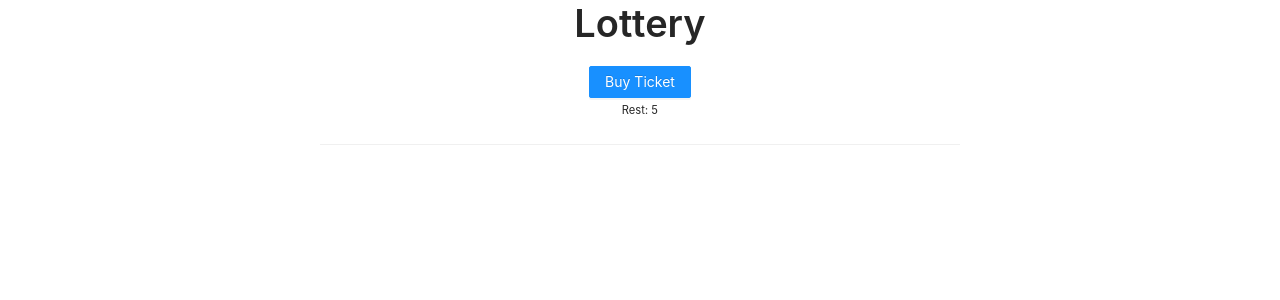
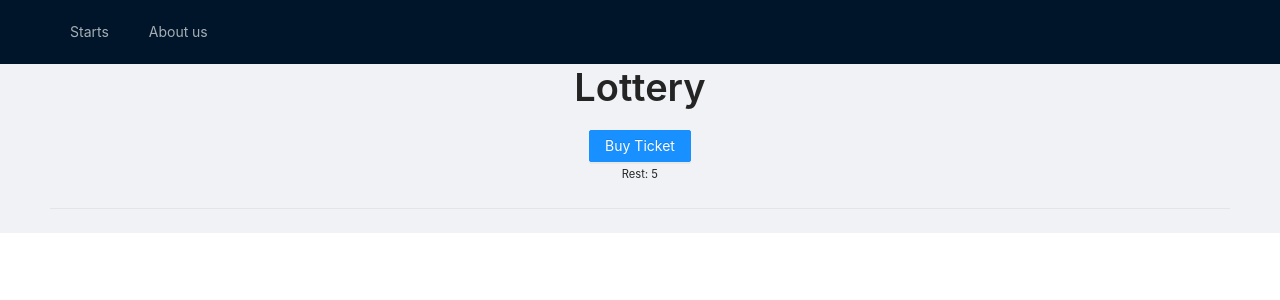
Before and after one commit to Pavlin-React/lottery-react-component-app, a React (Create React App) app: page / in a window 1280 px wide. Shown: the top 300 px of the page. Built offline with nearby package versions, Linux system fonts and the light colour scheme.

Commit message:
adding a laout

```diff
--- a/src/App.css
+++ b/src/App.css
@@ -1,5 +1,3 @@
 .App {
   text-align: center;
-  max-width: 50%;
-  margin:auto
 }
--- a/src/App.js
+++ b/src/App.js
@@ -1,62 +1,72 @@
 import './App.css';
 import 'antd/dist/antd.css'
-import { Component }                                      from 'react'
-import { getRandomNumber }                                from './Helper/utils'
-import { registerTicket, removeTicket, finish, reset }    from './Helper/actions'
-import Lottery                                            from './Components/Lottery'
-import Final                                              from './Components/Final'
+import { Component } from 'react'
+import { getRandomNumber } from './Helper/utils'
+import { registerTicket, removeTicket, finish, reset } from './Helper/actions'
+import Lottery from './Components/Lottery'
+import AppHeader from './Components/AppHeader'
+import Final from './Components/Final'
+import { Layout } from 'antd'
+
+let { Content } = Layout
 
 class App extends Component {
-  constructor( props ) {
-    super( props )
+  constructor(props) {
+    super(props)
 
     this.state = {
-      winningNumber     : getRandomNumber(),
-      tickets           : [],
-      remainingTickets  : 5,
-      finished          : false
+      winningNumber: getRandomNumber(),
+      tickets: [],
+      remainingTickets: 5,
+      finished: false
     }
 
-    this.registerTicket = registerTicket.bind( this )
-    this.removeTicket   = removeTicket.bind( this )
-    this.finish         = finish.bind( this )
-    this.reset          = reset.bind( this )
+    this.registerTicket = registerTicket.bind(this)
+    this.removeTicket = removeTicket.bind(this)
+    this.finish = finish.bind(this)
+    this.reset = reset.bind(this)
   }
 
   renderApp() {
     let { tickets, remainingTickets, finished, winningNumber } = this.state
-    let actions                               = {}
-    if ( finished ) {
+    let actions = {}
+    if (finished) {
       actions.reset = this.reset
-      return(
+      return (
         <Final
-          actions       = { actions }
-          tickets       = { tickets }
-          winningNumber = { winningNumber }
+          actions={actions}
+          tickets={tickets}
+          winningNumber={winningNumber}
         />
       )
     }
 
-    actions.registerTicket                    = this.registerTicket
-    actions.removeTicket                      = this.removeTicket
-    actions.finish                            = this.finish
-    actions.reset                             = this.reset
+    actions.registerTicket = this.registerTicket
+    actions.removeTicket = this.removeTicket
+    actions.finish = this.finish
+    actions.reset = this.reset
 
-    return(
+    return (
       <Lottery
-        actions           = { actions }
-        tickets           = { tickets }
-        remainingTickets  = { remainingTickets }
+        actions={actions}
+        tickets={tickets}
+        remainingTickets={remainingTickets}
 
       />
     )
   }
 
   render() {
-    return(
-      <div className='App'>
-         { this.renderApp() }
-      </div>
+    return (
+      <Layout className='layout'>
+        <AppHeader />
+        <Content style={{ padding: '0 50px', textAlign: 'center' }}>
+          <div className="site-layout-content">
+            {this.renderApp()}
+          </div>
+        </Content>
+
+      </Layout>
     )
   }
 }
--- /dev/null
+++ b/src/Components/AppHeader.js
@@ -0,0 +1,20 @@
+import { Component } from 'react'
+import { Layout, Menu } from 'antd'
+
+const { Header } = Layout
+
+class AppHeader extends Component {
+    render() {
+        return (
+            <Header>
+                <div className="logo" />
+                <Menu theme="dark" mode="horizontal" defaultSelectedKeys={['1']}>
+                    <Menu.Item key="/">Starts</Menu.Item>
+                    <Menu.Item key="/about">About us</Menu.Item>
+                </Menu>
+            </Header>
+        )
+    }
+}
+
+export default AppHeader
```
